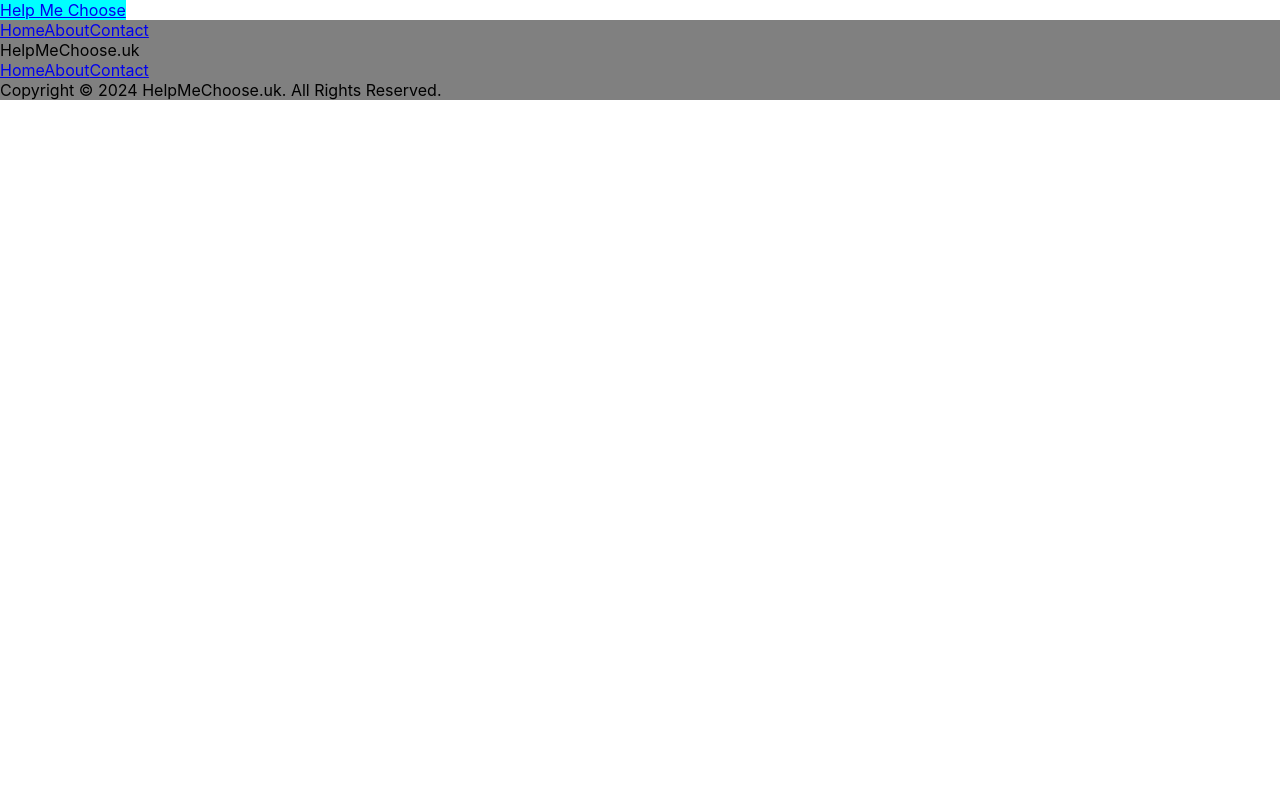
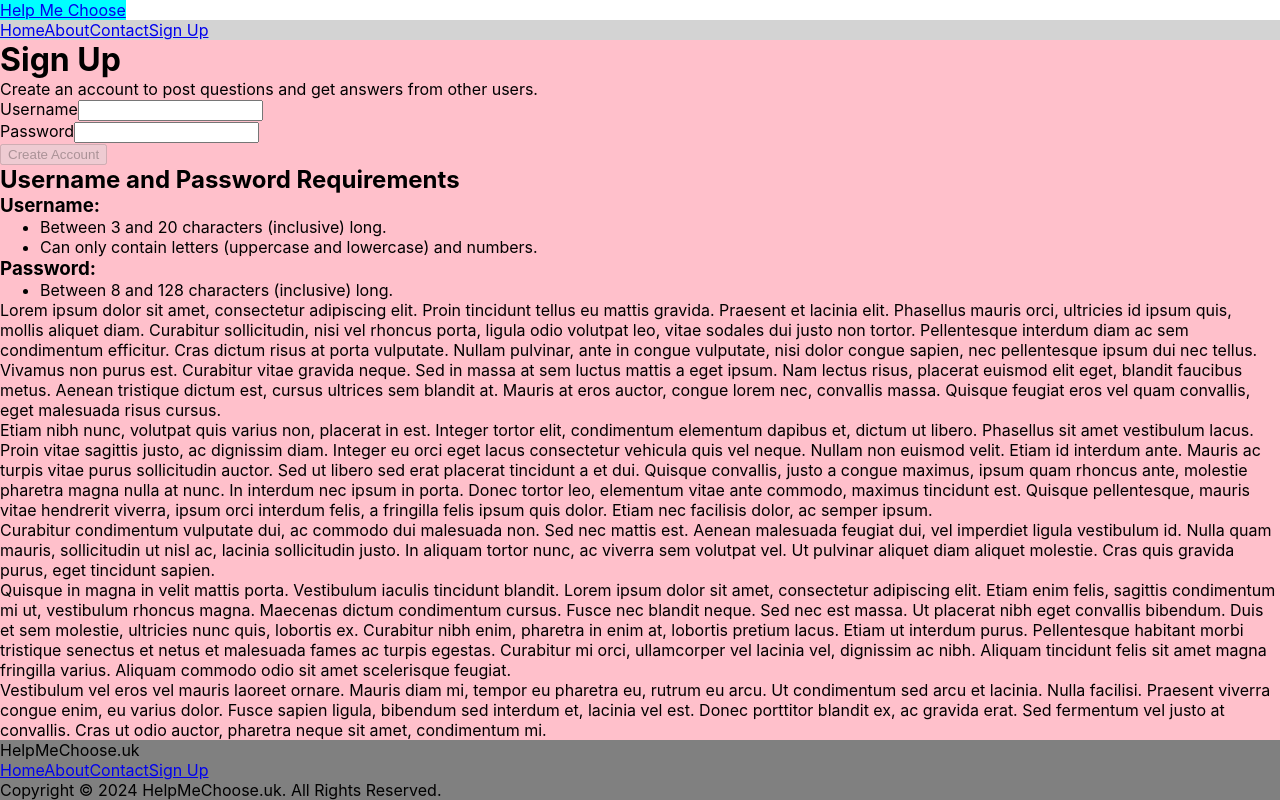
Before and after one commit to johnnyfwk/help-me-choose-front-end, a React (Vite) app: page /sign-up in a window 1280 px wide. Built offline with nearby package versions, Linux system fonts and the light colour scheme.

Commit message:
Creating sign up page.

```diff
--- a/src/App.jsx
+++ b/src/App.jsx
@@ -2,6 +2,7 @@ import { Routes, Route } from "react-router-dom";
 import Logo from "./components/Logo";
 import Nav from "./components/Nav";
 import Home from "./pages/Home";
+import SignUp from "./pages/SignUp";
 import About from "./pages/About";
 import Contact from "./pages/Contact";
 import Footer from "./components/Footer";
@@ -15,6 +16,10 @@ function App() {
                 <Route
                     path="/"
                     element={<Home />}
+                />
+                <Route
+                    path="/sign-up"
+                    element={<SignUp />}
                 />
                 <Route
                     path="/about"
--- a/src/components/Footer.jsx
+++ b/src/components/Footer.jsx
@@ -1,13 +1,20 @@
 import { Link } from "react-router-dom";
 
 export default function Footer() {
+    function handleFooterLinks() {
+        window.scrollTo(0,0);
+    }
+
     return (
         <footer>
-            <div className="footer-links">
+            <div className="footer-heading-and-links-wrapper">
                 <div>HelpMeChoose.uk</div>
-                <Link to="/">Home</Link>
-                <Link to="/about">About</Link>
-                <Link to="/contact">Contact</Link>
+                <div className="footer-links" onClick={handleFooterLinks}>
+                    <Link to="/">Home</Link>
+                    <Link to="/about">About</Link>
+                    <Link to="/contact">Contact</Link>
+                    <Link to="/sign-up">Sign Up</Link>
+                </div>
             </div>
             <div id="copyright">Copyright &copy; {new Date().getFullYear()} HelpMeChoose.uk. All Rights Reserved.</div>
         </footer>
--- a/src/components/Nav.jsx
+++ b/src/components/Nav.jsx
@@ -6,6 +6,7 @@ export default function Nav() {
             <Link to="/">Home</Link>
             <Link to="/about">About</Link>
             <Link to="/contact">Contact</Link>
+            <Link to="/sign-up">Sign Up</Link>
         </nav>
     )
 }
--- a/src/index.css
+++ b/src/index.css
@@ -9,6 +9,11 @@
     text-rendering: optimizeLegibility;
     -webkit-font-smoothing: antialiased;
     -moz-osx-font-smoothing: grayscale;
+
+    --success: green;
+    --error: red;
+
+    --main-background: pink;
 }
 
 * {
@@ -16,16 +21,24 @@
     margin: 0;
 }
 
+.success {
+    color: var(--success);
+}
+
+.error {
+    color: var(--error);
+}
+
 #logo {
     background-color: cyan;
 }
 
 nav {
-    background-color: grey;
+    background-color: lightgrey;
 }
 
 main {
-    background-color: orange;
+    background-color: var(--main-background);
 }
 
 footer {
--- /dev/null
+++ b/src/pages/SignUp.jsx
@@ -0,0 +1,127 @@
+import { Helmet } from 'react-helmet';
+import { useState } from 'react';
+import * as utils from '../../utils';
+
+export default function SignUp() {
+    const [inputUsername, setInputUsername] = useState("");
+    const [isUsernameValid, setIsUsernameValid] = useState(false);
+    const [inputUsernameErrorMessage, setInputUsernameErrorMessage] = useState("");
+
+    const [inputPassword, setInputPassword] = useState("");
+    const [isPasswordValid, setIsPasswordValid] = useState(false);
+    const [inputPasswordErrorMessage, setInputPasswordErrorMessage] = useState("");
+
+    const [accountCreationMessage, setAccountCreationMessage] = useState("");
+
+    function handleInputUsername(event) {
+        setInputUsername(event.target.value);
+        setInputUsernameErrorMessage("");
+        setAccountCreationMessage("");
+    }
+
+    function handleInputPassword(event) {
+        setInputPassword(event.target.value);
+        setInputPasswordErrorMessage("");
+        setAccountCreationMessage("");
+    }
+
+    function handleCreateAccount() {
+        const usernameValidity = utils.validateUsernameInput(inputUsername);
+        setIsUsernameValid(usernameValidity.isValid);
+        setInputUsernameErrorMessage(usernameValidity.msg);
+        const passwordValidity = utils.validatePasswordInput(inputPassword);
+        setIsPasswordValid(passwordValidity.isValid);
+        setInputPasswordErrorMessage(passwordValidity.msg);
+        if (usernameValidity.isValid && passwordValidity.isValid) {
+            setAccountCreationMessage("Account has been created successfully!");
+        } else {
+            setAccountCreationMessage("Account could not be created.");
+        }
+    }
+
+    return (
+        <>
+            <Helmet>
+                <meta name="robots" content="index, follow" />
+                <link rel="canonical" href="https://helpmechoose.uk/sign-up" />
+                <title>Sign Up • HelpMeChoose.uk</title>
+                <meta name="description" content="Sign up to post questions at HelpMeChoose.uk." />
+            </Helmet>
+
+            <main>
+                <h1>Sign Up</h1>
+
+                <p>Create an account to post questions and get answers from other users.</p>
+
+                <form>
+                    <div id="username-input">
+                        <label
+                            htmlFor="username"
+                        >Username</label>
+
+                        <input
+                            type="text"
+                            id="username"
+                            name="username"
+                            value={inputUsername}
+                            onChange={handleInputUsername}
+                            maxLength="20"
+                            size="20"
+                        ></input>
+
+                        <div className="error">{inputUsernameErrorMessage}</div>
+                    </div>
+
+                    <div id="password-input">
+                        <label
+                            htmlFor="password"
+                        >Password</label>
+
+                        <input
+                            type="password"
+                            id="password"
+                            name="password"
+                            value={inputPassword}
+                            onChange={handleInputPassword}
+                            maxLength="128"
+                        ></input>
+
+                        <div className="error">{inputPasswordErrorMessage}</div>
+                    </div>
+
+                    <input
+                        type="button"
+                        value="Create Account"
+                        onClick={handleCreateAccount}
+                        disabled={!inputUsername || !inputPassword}
+                    />
+                    <div className={isUsernameValid && isPasswordValid ? "success" : "error"}>{accountCreationMessage}</div>
+                </form>
+
+                <h2>Username and Password Requirements</h2>
+
+                <h3>Username:</h3>
+                <ul>
+                    <li>Between 3 and 20 characters (inclusive) long.</li>
+                    <li>Can only contain letters (uppercase and lowercase) and numbers.</li>
+                </ul>
+
+                <h3>Password:</h3>
+                <ul>
+                    <li>Between 8 and 128 characters (inclusive) long.</li>
+                </ul>
+
+
+                <p>Lorem ipsum dolor sit amet, consectetur adipiscing elit. Proin tincidunt tellus eu mattis gravida. Praesent et lacinia elit. Phasellus mauris orci, ultricies id ipsum quis, mollis aliquet diam. Curabitur sollicitudin, nisi vel rhoncus porta, ligula odio volutpat leo, vitae sodales dui justo non tortor. Pellentesque interdum diam ac sem condimentum efficitur. Cras dictum risus at porta vulputate. Nullam pulvinar, ante in congue vulputate, nisi dolor congue sapien, nec pellentesque ipsum dui nec tellus. Vivamus non purus est. Curabitur vitae gravida neque. Sed in massa at sem luctus mattis a eget ipsum. Nam lectus risus, placerat euismod elit eget, blandit faucibus metus. Aenean tristique dictum est, cursus ultrices sem blandit at. Mauris at eros auctor, congue lorem nec, convallis massa. Quisque feugiat eros vel quam convallis, eget malesuada risus cursus.</p>
+
+                <p>Etiam nibh nunc, volutpat quis varius non, placerat in est. Integer tortor elit, condimentum elementum dapibus et, dictum ut libero. Phasellus sit amet vestibulum lacus. Proin vitae sagittis justo, ac dignissim diam. Integer eu orci eget lacus consectetur vehicula quis vel neque. Nullam non euismod velit. Etiam id interdum ante. Mauris ac turpis vitae purus sollicitudin auctor. Sed ut libero sed erat placerat tincidunt a et dui. Quisque convallis, justo a congue maximus, ipsum quam rhoncus ante, molestie pharetra magna nulla at nunc. In interdum nec ipsum in porta. Donec tortor leo, elementum vitae ante commodo, maximus tincidunt est. Quisque pellentesque, mauris vitae hendrerit viverra, ipsum orci interdum felis, a fringilla felis ipsum quis dolor. Etiam nec facilisis dolor, ac semper ipsum.</p>
+
+                <p>Curabitur condimentum vulputate dui, ac commodo dui malesuada non. Sed nec mattis est. Aenean malesuada feugiat dui, vel imperdiet ligula vestibulum id. Nulla quam mauris, sollicitudin ut nisl ac, lacinia sollicitudin justo. In aliquam tortor nunc, ac viverra sem volutpat vel. Ut pulvinar aliquet diam aliquet molestie. Cras quis gravida purus, eget tincidunt sapien.</p>
+
+                <p>Quisque in magna in velit mattis porta. Vestibulum iaculis tincidunt blandit. Lorem ipsum dolor sit amet, consectetur adipiscing elit. Etiam enim felis, sagittis condimentum mi ut, vestibulum rhoncus magna. Maecenas dictum condimentum cursus. Fusce nec blandit neque. Sed nec est massa. Ut placerat nibh eget convallis bibendum. Duis et sem molestie, ultricies nunc quis, lobortis ex. Curabitur nibh enim, pharetra in enim at, lobortis pretium lacus. Etiam ut interdum purus. Pellentesque habitant morbi tristique senectus et netus et malesuada fames ac turpis egestas. Curabitur mi orci, ullamcorper vel lacinia vel, dignissim ac nibh. Aliquam tincidunt felis sit amet magna fringilla varius. Aliquam commodo odio sit amet scelerisque feugiat.</p>
+
+                <p>Vestibulum vel eros vel mauris laoreet ornare. Mauris diam mi, tempor eu pharetra eu, rutrum eu arcu. Ut condimentum sed arcu et lacinia. Nulla facilisi. Praesent viverra congue enim, eu varius dolor. Fusce sapien ligula, bibendum sed interdum et, lacinia vel est. Donec porttitor blandit ex, ac gravida erat. Sed fermentum vel justo at convallis. Cras ut odio auctor, pharetra neque sit amet, condimentum mi.</p>
+            </main>
+        </>
+    )
+}
--- /dev/null
+++ b/utils.js
@@ -0,0 +1,41 @@
+export function validateUsernameInput(username) {
+    const regex = /^[a-zA-Z0-9]*$/;
+
+    if (!regex.test(username)) {
+        return {
+            isValid: false,
+            msg: "Username can only contain letters and numbers."
+        };
+    } else if (username.length < 3) {
+        return {
+            isValid: false,
+            msg: "Username be at least 3 characters long."
+        };
+    } else {
+        return {
+            isValid: true,
+            msg: ""
+        };
+    }
+}
+
+export function validatePasswordInput(password) {
+    const regex = /^(?=.*[a-z])(?=.*[A-Z])(?=.*\d)(?=.*[@$!%*?&])[A-Za-z\d@$!%*?&]*$/;
+
+    if (password.length < 8) {
+        return {
+            isValid: false,
+            msg: "Password must be at least 8 characters long."
+        };
+    } else if (password.length > 128) {
+        return {
+            isValid: false,
+            msg: "Password must be less than 128 characters."
+        };
+    } else {
+        return {
+            isValid: true,
+            msg: ""
+        };
+    }
+}
```
